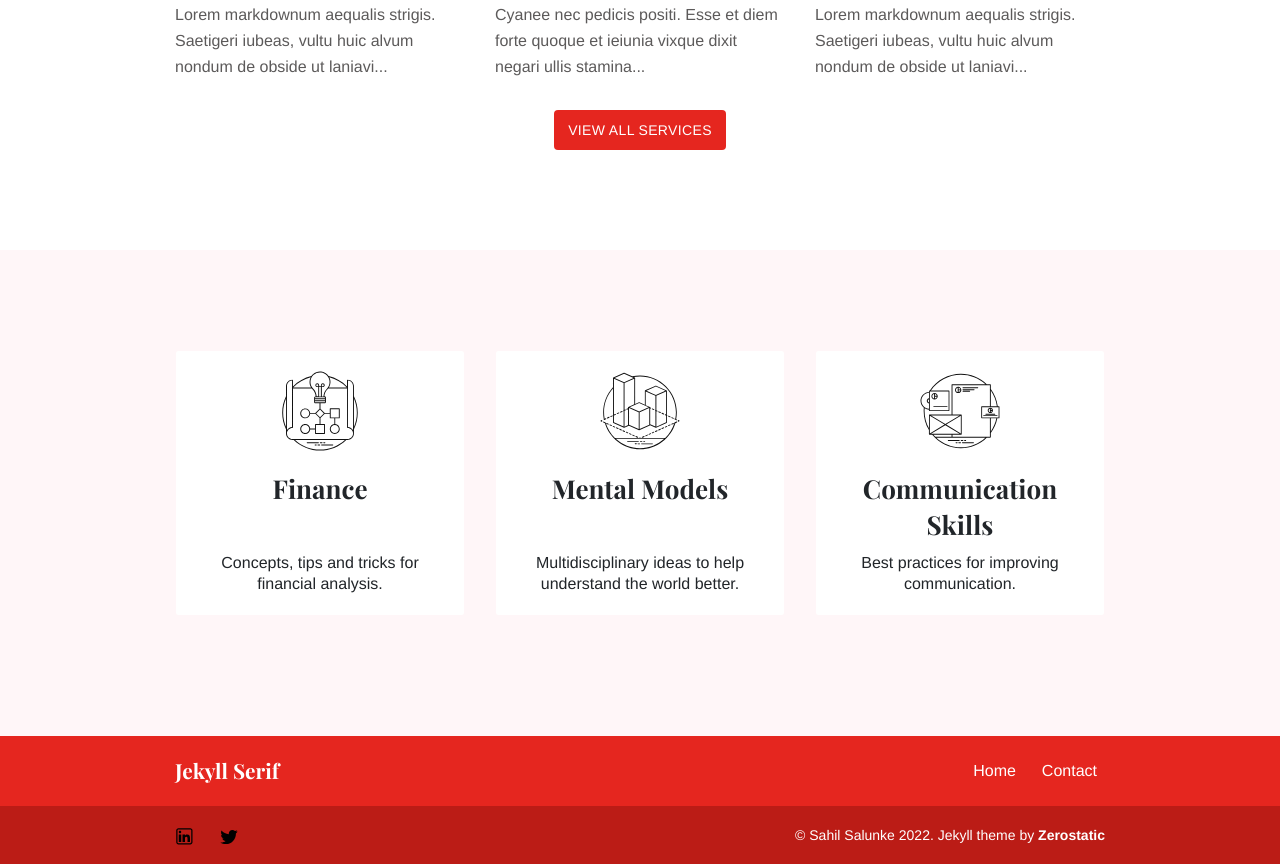
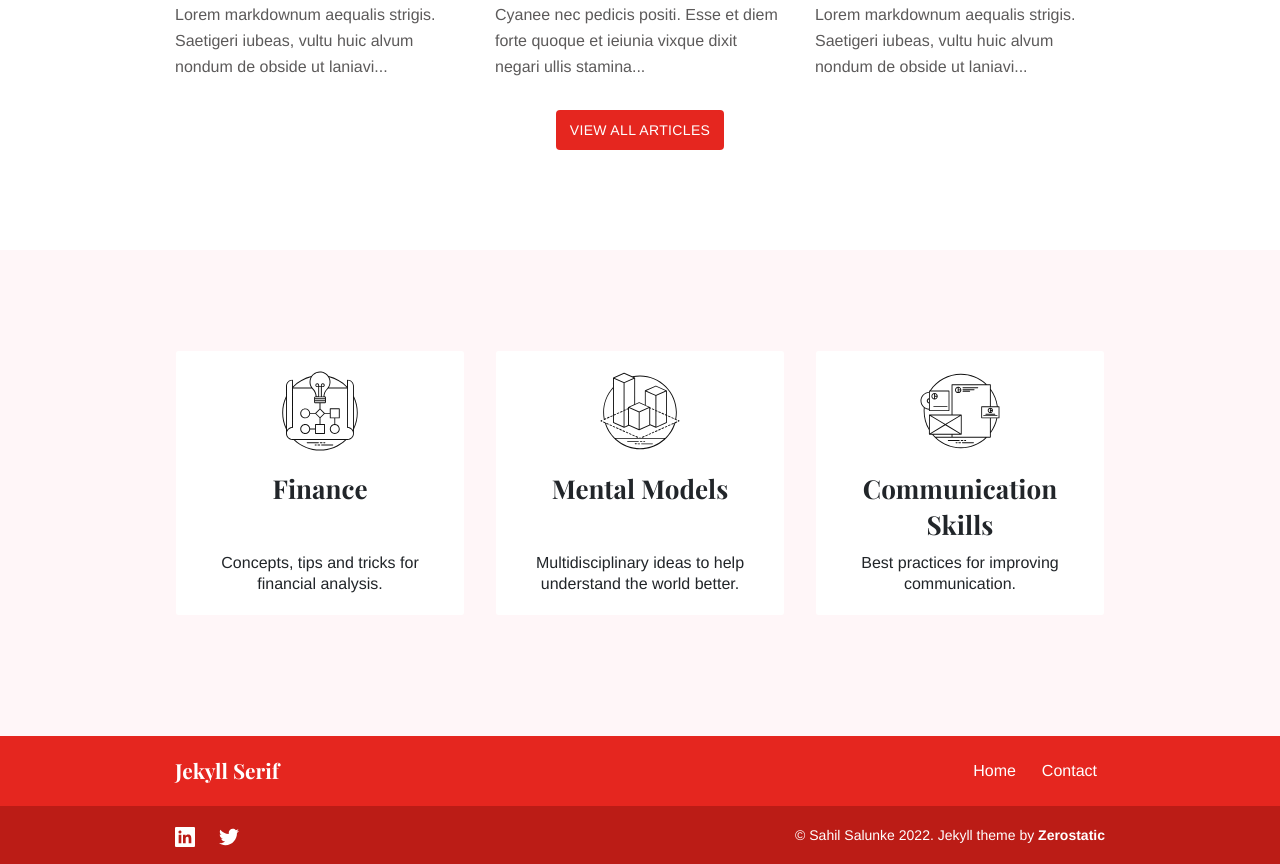
Before and after one commit to SahilSSalunke/superninja, a Jekyll site: the page built from index.md, in a window 1280 px wide. Shown: the part 994-1858 px from the top of the page. Built offline with Jekyll 4.4.1, drawn with Linux system fonts in a browser that asks for light colours.

Commit message:
mod1_20March_logo5

```diff
--- a/_data/social.json
+++ b/_data/social.json
@@ -2,11 +2,11 @@
   {
     "name": "LinkedIn",
     "link": "https://www.linkedin.com/in/sahilsalunke/",
-    "image": "images/social/simple-linkedin.svg"
+    "image": "images/social/red-linkedin.svg"
   },
   {
     "name": "Twitter",
     "link": "https://twitter.com/sahil_salunke",
-    "image": "images/social/simple-twitter.svg"
+    "image": "images/social/twitter.svg"
   }
 ]
--- a/_layouts/home.html
+++ b/_layouts/home.html
@@ -39,7 +39,7 @@
     </div>
     <div class="row justify-content-center">
       <div class="col-auto">
-        <a class="button button-primary" href="{{ "services" | relative_url }}">View All Services</a>
+        <a class="button button-primary" href="{{ "services" | relative_url }}">View All Articles</a>
       </div>
     </div>
   </div>
```
Also changed, not shown: images/social/red-linkedin.svg (added).
